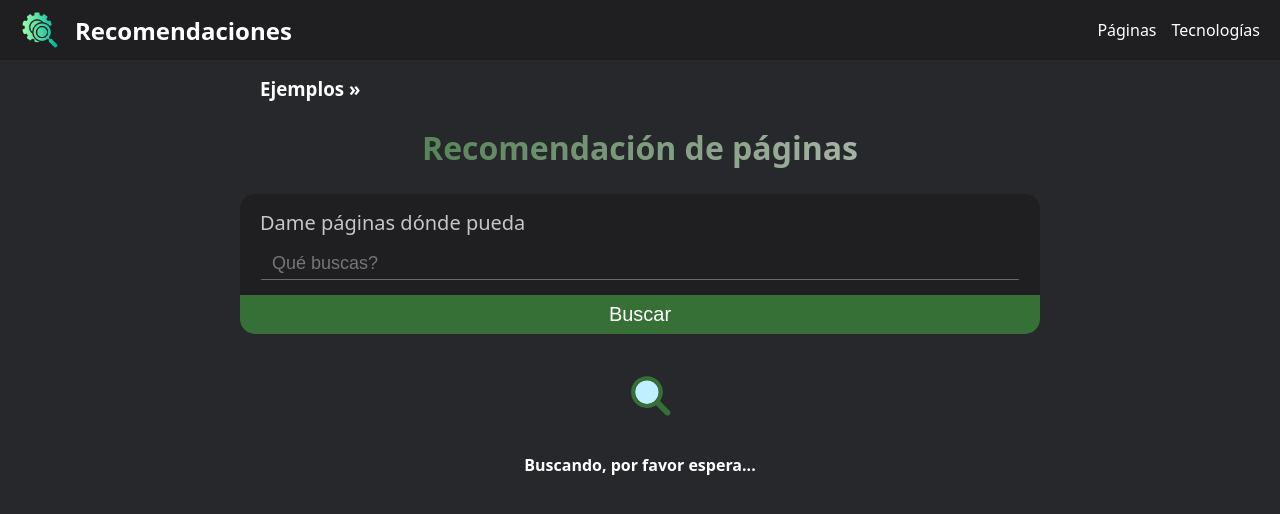
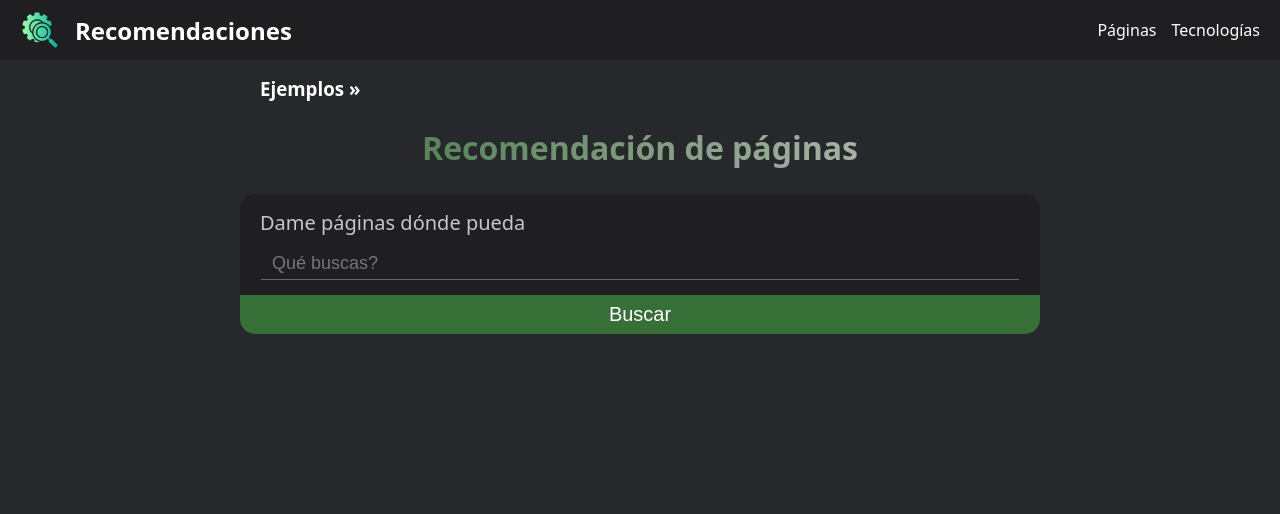
Before and after one commit to Rolando1010/Recommender, a Next.js app: page /paginas in a window 1280 px wide. Shown: the top 514 px of the page. Built offline with nearby package versions, Linux system fonts and the light colour scheme.

Commit message:
conditional loading re-established

```diff
--- a/src/pages/pages.tsx
+++ b/src/pages/pages.tsx
@@ -46,7 +46,7 @@ const RecommendationPagesList = () => {
     }, [search]);
 
     return (<>
-        {<Loading/>}
+        {isLoading && <Loading/>}
         <ul className={styles.pagesList}>
             {recommendationPages.map(({ title, description, icon, url }, index) =>
                 <li key={`recommendation-page-${index}`}>
```
